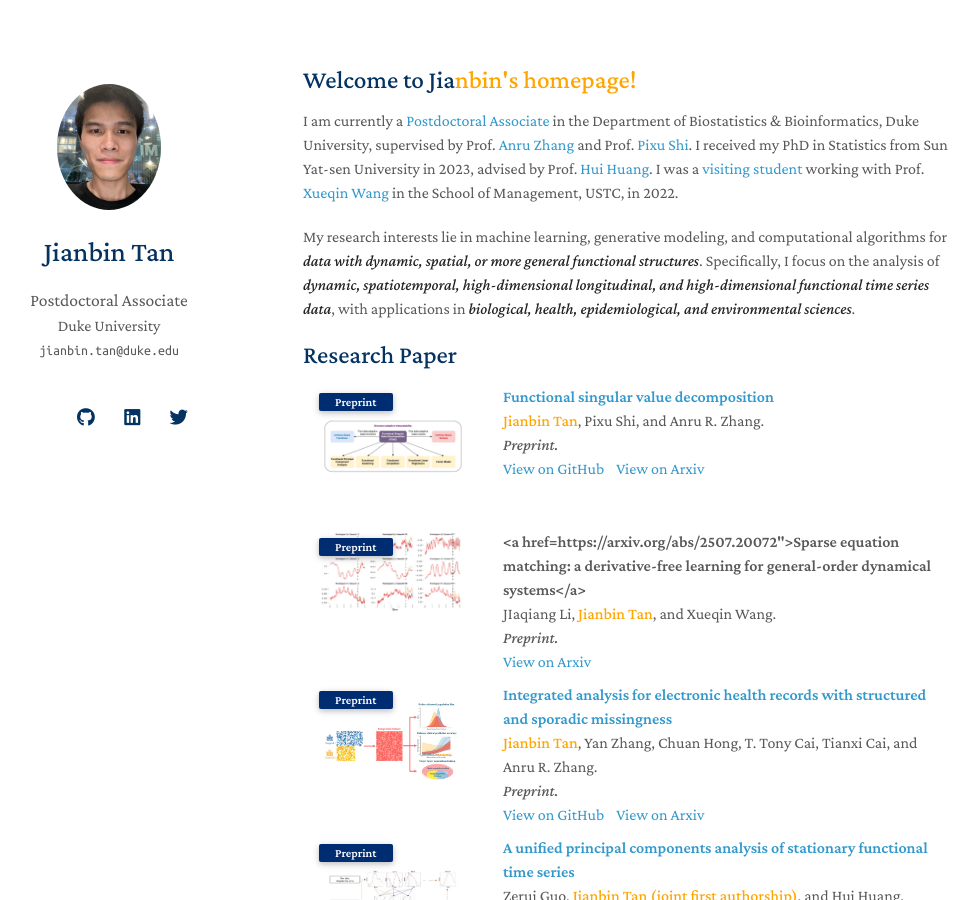
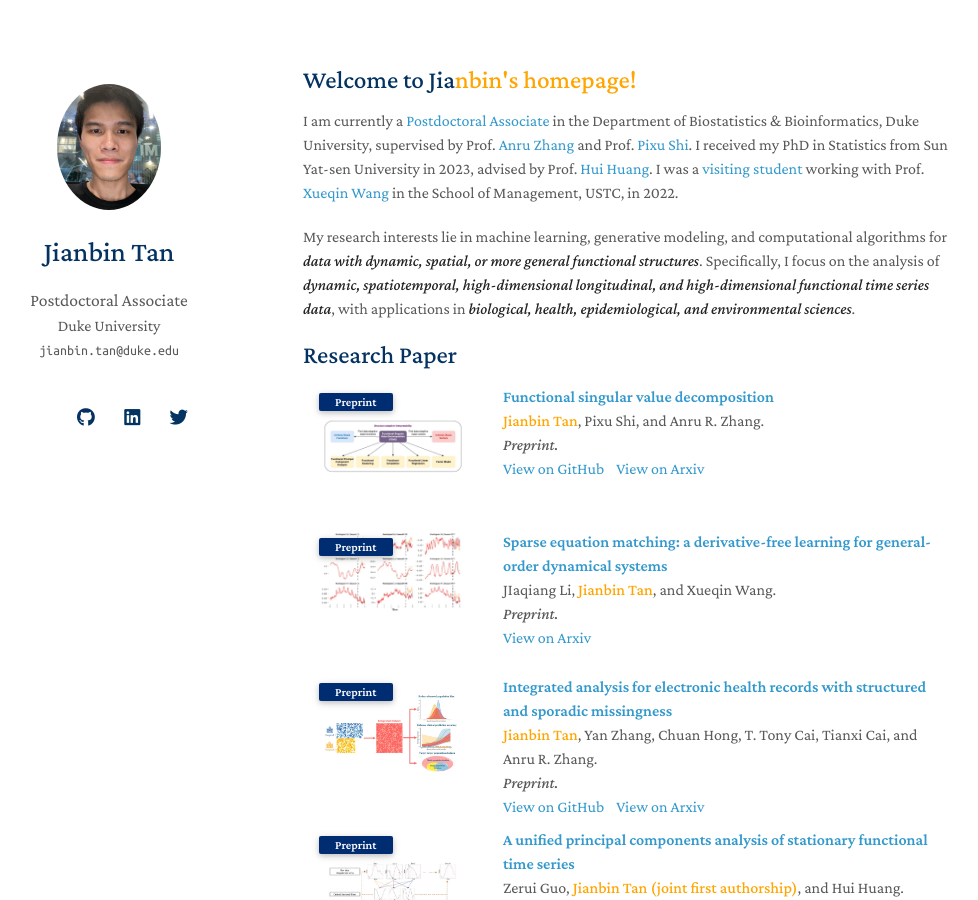
Before and after one commit to Tan-jianbin/Tan-jianbin.github.io, a Jekyll site: the page built from index.md, in a window 1280 px wide and 900 px high. Shown: the whole window, without its empty margins (167-1145 px from the left). Built offline with Jekyll 4.4.1, drawn with Linux system fonts in a browser that asks for light colours; nearby versions of some CDN libraries; a style sheet for code colours, icons or effects is not loaded; our own code applies the rules of GitHub Pages for plain Markdown files.

Commit message:
Update publications.md

```diff
--- a/_includes/publications.md
+++ b/_includes/publications.md
@@ -45,7 +45,7 @@
      <abbr class="badge">  Preprint </abbr>
   </div>
   <div class="col-sm-9" style="position: relative;padding-right: 15px;padding-left: 20px;">
-    <div class="title"><a href=https://arxiv.org/abs/2507.20072">Sparse equation matching: a derivative-free learning for general-order dynamical systems</a></div>
+    <div class="title"><a href="https://arxiv.org/abs/2507.20072">Sparse equation matching: a derivative-free learning for general-order dynamical systems</a></div>
     <div class="author"> JIaqiang Li, <strong><span style="color: orange;">Jianbin Tan</span></strong>, and Xueqin Wang.</div>
     <div class="periodical"><em>  Preprint.</em></div>
     <!-- Code -->
```
